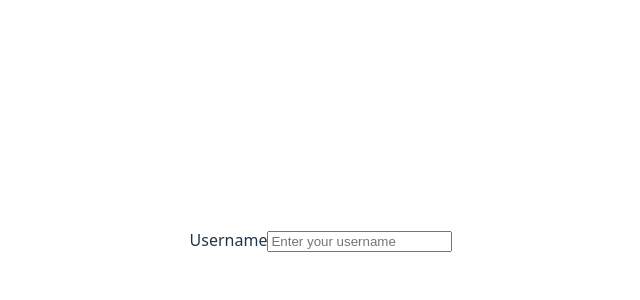
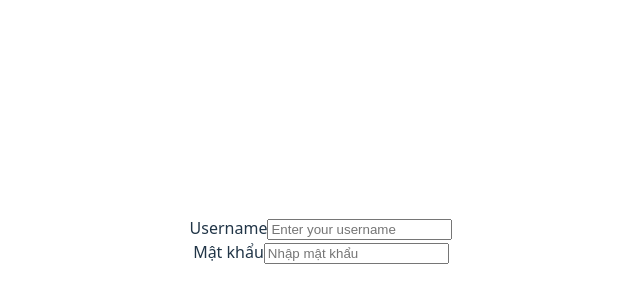
Before and after one commit to danh23wa/BT-S2, a React (Vite) app: page / in a window 1280 px wide. Shown: the part 160-460 px from the top of the page, without its empty margins (319-959 px from the left). Built offline with nearby package versions, Linux system fonts and the light colour scheme.

Commit message:
[Feature] Feature Password

```diff
--- a/src/pages/login.tsx
+++ b/src/pages/login.tsx
@@ -3,8 +3,10 @@ import React, { useState } from "react";
 
 const Login: React.FC = () => {
   const [username, setUsername] = useState("");
+  const [matKhau, setMatKhau] = useState("");
 
   return (
+    <>
     <div className="flex flex-col gap-2">
       <label htmlFor="username" className="text-sm font-medium text-gray-700">
         Username
@@ -18,6 +20,22 @@ const Login: React.FC = () => {
         className="border rounded-md px-3 py-2 focus:outline-none focus:ring-2 focus:ring-blue-500"
       />
    </div>
+         <div className="flex flex-col gap-2">
+         <label htmlFor="txtMatKhau" className="text-sm font-medium text-gray-700">
+           Mật khẩu
+         </label>
+         <input
+           id="txtMatKhau"
+           type="password"
+           value={matKhau}
+           onChange={(e) => setMatKhau(e.target.value)}
+           placeholder="Nhập mật khẩu"
+           className="border rounded-md px-3 py-2 focus:outline-none focus:ring-2 focus:ring-blue-500"
+         />
+       </div>
+
+
+       </>
   );
 };
 
```
